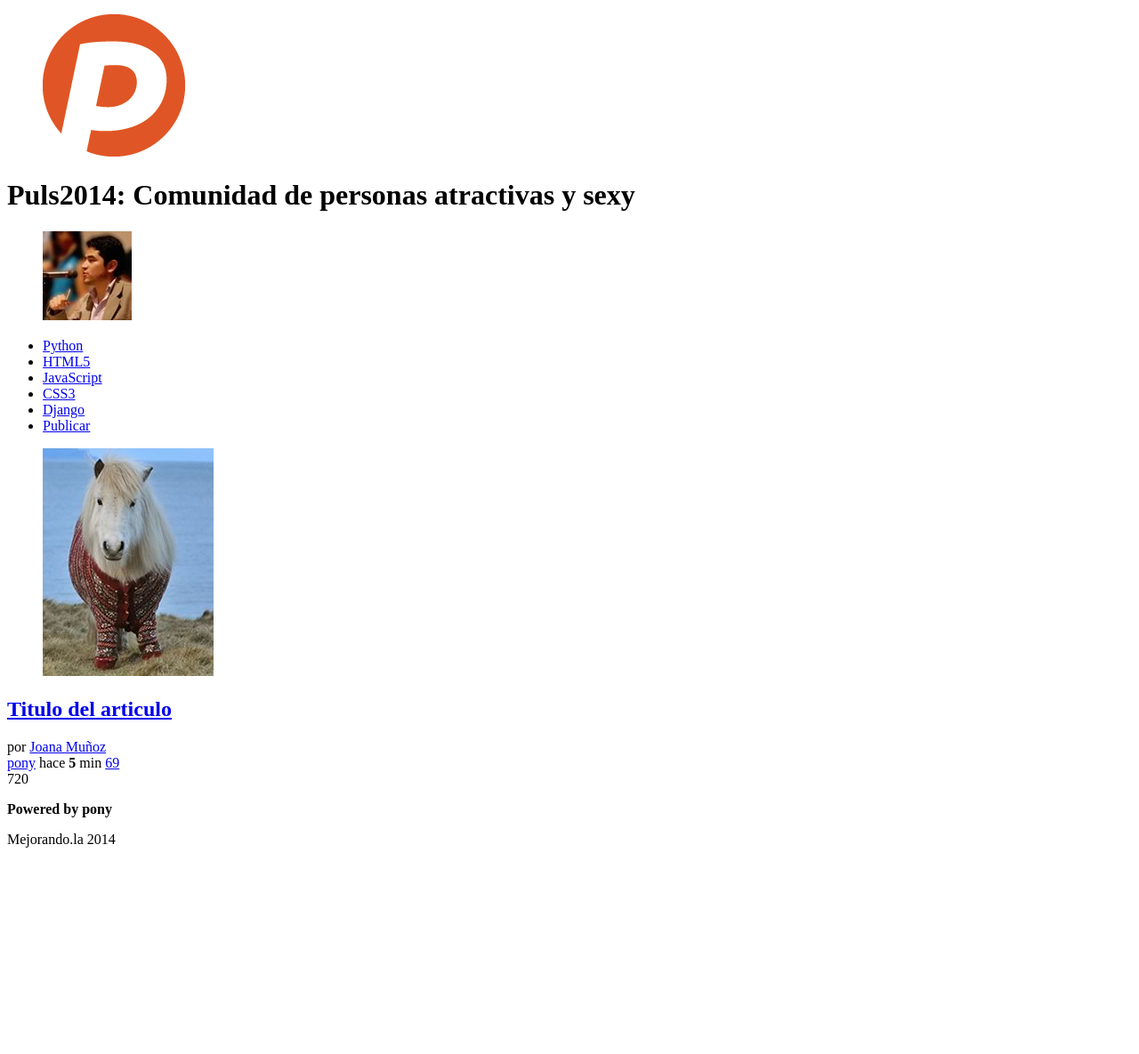
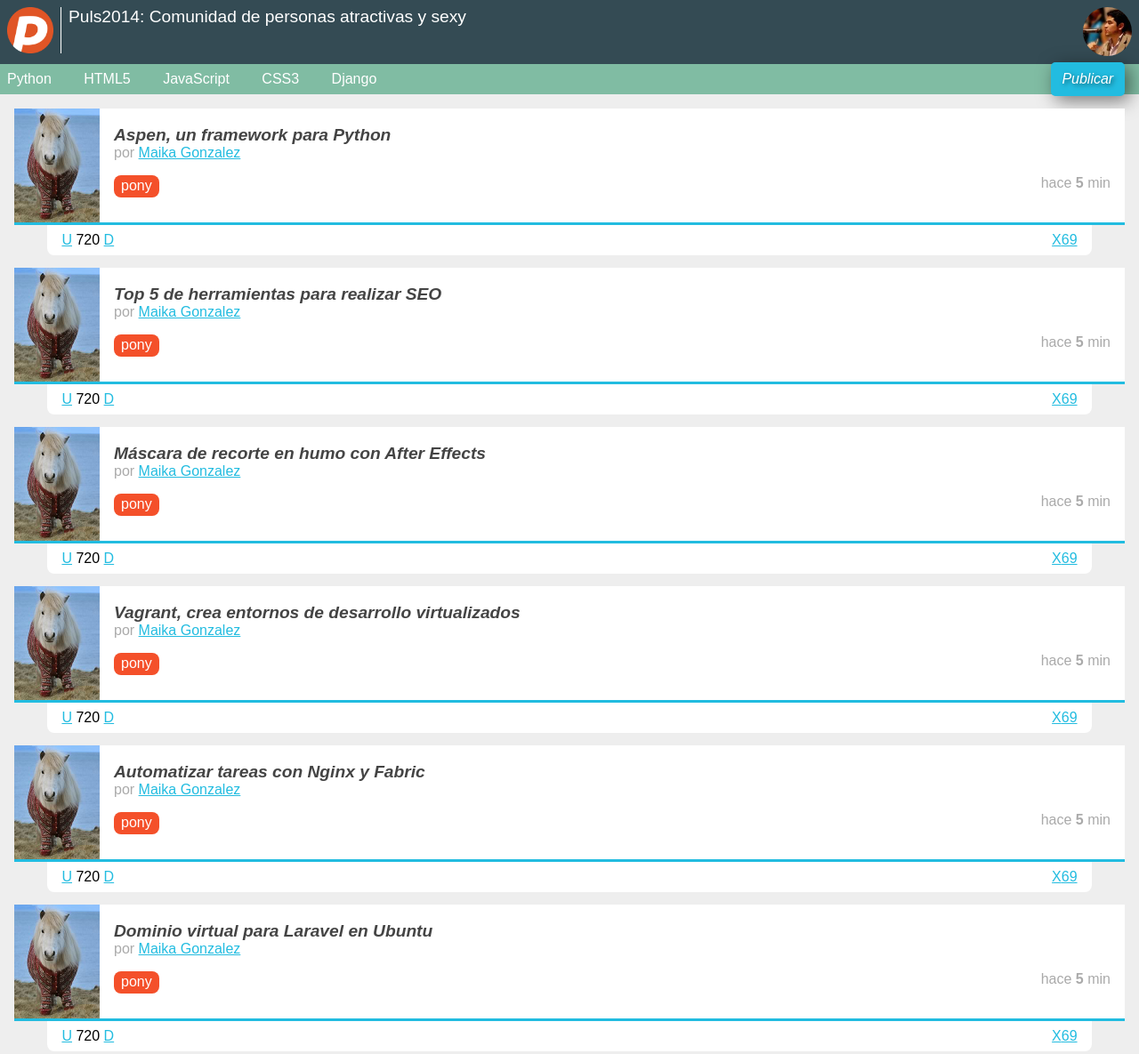
Before and after one commit to pepechulo4/clase1, a plain HTML site: page index.html in a window 1280 px wide. Shown: the top 1185 px of the page at 89% size. Before the commit the page ends 969 px from the top, so only its background shows below. Drawn offline with Linux system fonts and the light colour scheme.

Commit message:
commit final de freddy en el curso de diseño web

```diff
--- /dev/null
+++ b/estilos.css
@@ -0,0 +1,183 @@
+a
+{
+	color: #22BCE0;
+}
+body
+{
+	background: #EEE;
+	font-family: Arial;
+	font-size: 16px;
+}
+footer
+{
+	background: #22BCE0;
+	color: rgba(255,255,255,0.7);
+	padding: 1em;
+	text-align: center;
+
+}
+footer p:first-child
+{
+	margin-bottom: 0;
+}
+
+footer p:last-child
+{
+	margin-top: 0;
+}
+footer p:last-child:after
+{
+	content: " -"
+}
+footer p:last-child:before
+{
+	content: "- ";
+}
+header
+{
+	background: #344B54;
+	color: #fff;
+	overflow: hidden;
+	padding: 0.5em;
+	position: relative;
+}
+header figure
+{
+	float: left;
+}
+header h1
+{
+	font-size: 1.2em;
+	font-weight: normal;
+	margin: 0 70px 0 0;
+}
+header #avatar
+{
+	margin: 0.5em 0.5em 0 0;
+	position: absolute;
+	right: 0;
+	top: 0;
+}
+header #avatar img
+{
+	border-radius: 50%;
+	width: 55px;
+}
+header #logo img
+{
+	border-right: 1px solid white;
+	padding-right: 0.5em;
+	margin-right: 0.5em;
+	width: 52px;
+}
+nav
+{
+	background: #80BCA3;
+	position: relative;
+}
+nav ul
+{
+	list-style: none;
+	margin: 0;
+	padding: 0;
+}
+nav ul li
+{
+	display: inline-block;
+	margin: 0 1em 0 0;
+}
+nav ul li a
+{
+	color: white;
+	display: block;
+	padding: 0.5em;
+	text-decoration: none;
+}
+
+nav ul #publicar_nav
+{
+
+	position: absolute;
+	right: 0;
+	top: -0.1em;
+}
+nav ul #publicar_nav a
+{
+	background: #22BCE0;
+	border-radius: 5px;
+	box-shadow: rgba(0,0,0,0.5) 5px 5px 20px;
+	font-style: italic;
+	padding: 0.6em 0.8em;
+	text-shadow: rgba(0,0,0,0.5) 2px 2px 5px;
+}
+#contenido
+{
+	margin: 1em;
+}
+#contenido .item
+{
+	background: white;
+	border-bottom: 3px solid #22BCE0;
+	margin-bottom: 3em;
+	min-height: 128px;
+	position: relative;
+}
+#contenido .item .autor_item
+{
+	color: #AAA;
+}
+#contenido .item .datos_item
+{
+	margin: 1em 1em 0 0;
+}
+#contenido .item .datos_item .fecha_item
+{
+	color: #AAA;
+	float: right;
+}
+#contenido .item .datos_item .tag_item
+{
+	background: #F4502A;
+	border-radius: 0.5em;
+	color: white;
+	display: inline-block;
+	padding: 0.2em 0.5em;
+	text-decoration: none;
+}
+#contenido .item .imagen_item
+{
+	float: left;
+	margin-right: 1em;
+}
+#contenido .item .imagen_item img
+{
+	width: 96px;
+}
+#contenido .item .titulo_item
+{
+	font-size: 1.2em;
+	font-style: italic;
+	margin: 0;
+	padding: 1em 1em 0 0;
+}
+#contenido .item .titulo_item a
+{
+	color: #444;
+	text-decoration: none;
+}
+#contenido .item .votacion
+{
+	background: white;
+	border-radius: 0 0 0.5em 0.5em;
+	left: 3%;
+	margin-top: 3px;
+	padding: 0.5em 1em;
+	position: absolute;
+	right: 3%;
+	top: 100%;/* Toma el 100% de la caja del relative por eso lo situa debajo de la caja relative*/
+}
+#contenido .item .votacion .comentarios_item,
+#contenido .item .votacion .guardar_item
+{
+	float:right;
+}
--- a/index.html
+++ b/index.html
@@ -2,8 +2,10 @@
 <html lang="es">
 <head>
 	<meta charset="utf-8" />
-	<meta description="proyecto de la primera generacion del 2014 del curso de diseño web online 160 caracteres" />
+	<meta name="description" content="proyecto de la primera generacion del 2014 del curso de diseño web online 160 caracteres" />
 	<title>Puls2014: Comunidad de personas atractivas e inteligentes</title>
+	<link rel="stylesheet" href="normalize.css" />
+	<link rel="stylesheet" href="estilos.css" />
 </head>
 <body>
 	<header>
@@ -13,7 +15,7 @@
 		<h1>
 			Puls2014: Comunidad de personas atractivas y sexy
 		</h1>
-		<figure>
+		<figure id="avatar">
 			<img src="avatar.jpg" />
 		</figure>
 	</header>
@@ -36,24 +38,154 @@
 			</figure>
 			<h2 class="titulo_item">
 				<a href="#">
-					Titulo del articulo
+					Aspen, un framework para Python
 				</a>
 			</h2>
 			<div class="autor_item">
-				por <a href="#">Joana Muñoz</a>
+				por <a href="#">Maika Gonzalez</a>
 			</div>
 			<div class="datos_item">
 				<a href="#" class="tag_item">pony</a>
 				<span class="fecha_item">
 					hace <strong>5</strong> min
 				</span>
-				<a href="#" class="comentarios_item">69</a>
-				<a href="#" class="guardar_item"></a>
 			</div>
 			<div class="votacion">
-				<a href="#" class="up"></a>
+				<a href="#" class="up">U</a>
 				720
-				<a href="#" class="dwon"></a>
+				<a href="#" class="dwon">D</a>
+				<a href="#" class="comentarios_item">69</a>
+				<a href="#" class="guardar_item">X</a>
+			</div>
+		</article>
+		<article class="item">
+			<figure class="imagen_item">
+				<img src="imagen.jpg">
+			</figure>
+			<h2 class="titulo_item">
+				<a href="#">
+					Top 5 de herramientas para realizar SEO
+				</a>
+			</h2>
+			<div class="autor_item">
+				por <a href="#">Maika Gonzalez</a>
+			</div>
+			<div class="datos_item">
+				<a href="#" class="tag_item">pony</a>
+				<span class="fecha_item">
+					hace <strong>5</strong> min
+				</span>
+			</div>
+			<div class="votacion">
+				<a href="#" class="up">U</a>
+				720
+				<a href="#" class="dwon">D</a>
+				<a href="#" class="comentarios_item">69</a>
+				<a href="#" class="guardar_item">X</a>
+			</div>
+		</article>
+		<article class="item">
+			<figure class="imagen_item">
+				<img src="imagen.jpg">
+			</figure>
+			<h2 class="titulo_item">
+				<a href="#">
+					Máscara de recorte en humo con After Effects
+				</a>
+			</h2>
+			<div class="autor_item">
+				por <a href="#">Maika Gonzalez</a>
+			</div>
+			<div class="datos_item">
+				<a href="#" class="tag_item">pony</a>
+				<span class="fecha_item">
+					hace <strong>5</strong> min
+				</span>
+			</div>
+			<div class="votacion">
+				<a href="#" class="up">U</a>
+				720
+				<a href="#" class="dwon">D</a>
+				<a href="#" class="comentarios_item">69</a>
+				<a href="#" class="guardar_item">X</a>
+			</div>
+		</article>
+		<article class="item">
+			<figure class="imagen_item">
+				<img src="imagen.jpg">
+			</figure>
+			<h2 class="titulo_item">
+				<a href="#">
+					Vagrant, crea entornos de desarrollo virtualizados
+				</a>
+			</h2>
+			<div class="autor_item">
+				por <a href="#">Maika Gonzalez</a>
+			</div>
+			<div class="datos_item">
+				<a href="#" class="tag_item">pony</a>
+				<span class="fecha_item">
+					hace <strong>5</strong> min
+				</span>
+			</div>
+			<div class="votacion">
+				<a href="#" class="up">U</a>
+				720
+				<a href="#" class="dwon">D</a>
+				<a href="#" class="comentarios_item">69</a>
+				<a href="#" class="guardar_item">X</a>
+			</div>
+		</article>
+		<article class="item">
+			<figure class="imagen_item">
+				<img src="imagen.jpg">
+			</figure>
+			<h2 class="titulo_item">
+				<a href="#">
+					Automatizar tareas con Nginx y Fabric
+				</a>
+			</h2>
+			<div class="autor_item">
+				por <a href="#">Maika Gonzalez</a>
+			</div>
+			<div class="datos_item">
+				<a href="#" class="tag_item">pony</a>
+				<span class="fecha_item">
+					hace <strong>5</strong> min
+				</span>
+			</div>
+			<div class="votacion">
+				<a href="#" class="up">U</a>
+				720
+				<a href="#" class="dwon">D</a>
+				<a href="#" class="comentarios_item">69</a>
+				<a href="#" class="guardar_item">X</a>
+			</div>
+		</article>
+		<article class="item">
+			<figure class="imagen_item">
+				<img src="imagen.jpg">
+			</figure>
+			<h2 class="titulo_item">
+				<a href="#">
+					Dominio virtual para Laravel en Ubuntu
+				</a>
+			</h2>
+			<div class="autor_item">
+				por <a href="#">Maika Gonzalez</a>
+			</div>
+			<div class="datos_item">
+				<a href="#" class="tag_item">pony</a>
+				<span class="fecha_item">
+					hace <strong>5</strong> min
+				</span>
+			</div>
+			<div class="votacion">
+				<a href="#" class="up">U</a>
+				720
+				<a href="#" class="dwon">D</a>
+				<a href="#" class="comentarios_item">69</a>
+				<a href="#" class="guardar_item">X</a>
 			</div>
 		</article>
 	</section>
```
Also changed, not shown: normalize.css (added).
